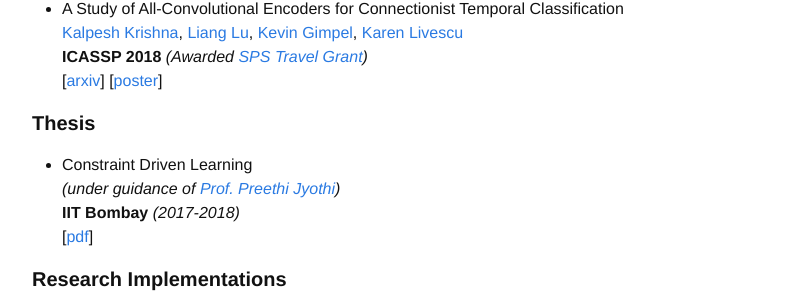
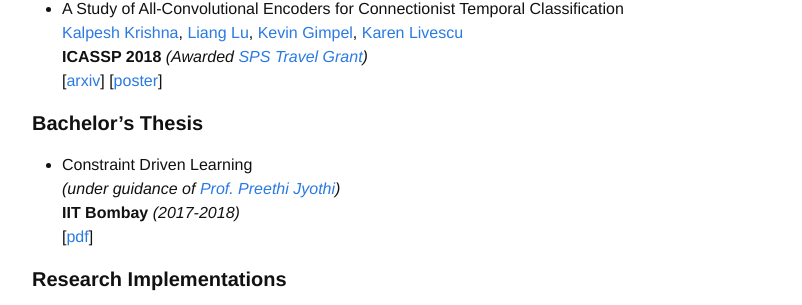
Before and after one commit to martiansideofthemoon/martiansideofthemoon.github.io, a Jekyll site: the page built from _pages/research.md, in a window 1280 px wide. Shown: the part 428-733 px from the top of the page, without its empty margins (238-1040 px from the left). Built offline with Jekyll 4.4.1, drawn with Linux system fonts in a browser that asks for light colours; comment, search, counter and statistics services are not loaded.

Commit message:
Changing title of Thesis section

```diff
--- a/_pages/research.md
+++ b/_pages/research.md
@@ -20,7 +20,7 @@ My interests include Natural Language Processing, Speech Recognition and Compute
 **ICASSP 2018** *(Awarded [SPS Travel Grant](https://signalprocessingsociety.org/events/sps-travel-grants))*
 \[[arxiv](https://arxiv.org/abs/1710.10398)\] \[[poster](https://sigport.org/sites/default/files/docs/study-convolutional-encoders.pdf)\]
 
-#### **Thesis**
+#### **Bachelor's Thesis**
 
 * Constraint Driven Learning
 *(under guidance of [Prof. Preethi Jyothi](https://www.cse.iitb.ac.in/~pjyothi/))*
```
